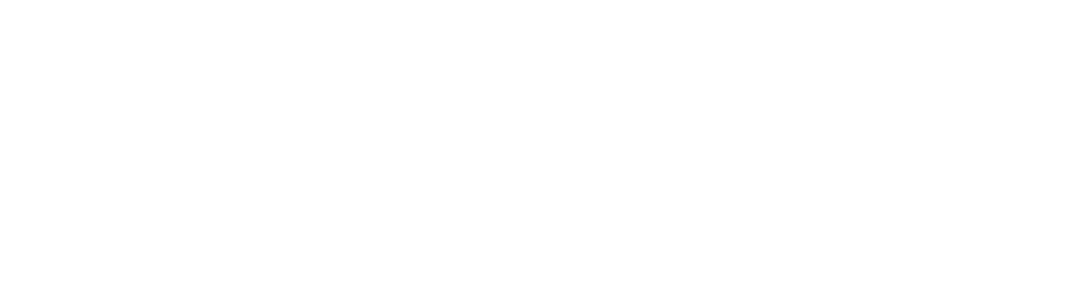
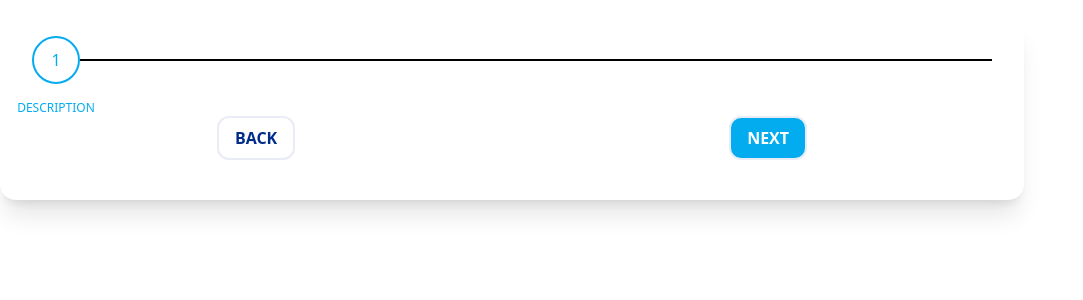
Before and after one commit to Nandeesha-web2net-developer/uddo-react-app, a React (Create React App) app in the folder Apna_clone/apna_clone/: page /posting-new-job in a window 1280 px wide. Before the commit this address had no page. Shown: the top 300 px of the page, without its empty margins (0-1083 px from the left). Built offline with nearby package versions, Linux system fonts and the light colour scheme.

Commit message:
Fourthcommit

```diff
--- a/Apna_clone/apna_clone/src/App.css
+++ b/Apna_clone/apna_clone/src/App.css
@@ -66,7 +66,7 @@
 }
 
 .acc_faq .active {
-    display: block;
+    display: flex;
 }
 
 .banner-gradient {
--- a/Apna_clone/apna_clone/src/App.js
+++ b/Apna_clone/apna_clone/src/App.js
@@ -19,6 +19,7 @@
 import DownLoadApp from './components/Pages/DownLoadApp';
 import SearchResultJobsList from './components/Pages/HomeSeachResultsPage/SearchResultJobsList';
 import SearchResultJobs from './components/Pages/HomeSeachResultsPage/SearchResultJobs';
+import MultiLevelMainForm from './components/MultiLevelForm/MultiLevelMainForm';
 const App = () => {
   return (
     <div>
@@ -42,6 +43,7 @@
           <Route path='/download-uddo-app' element={<DownLoadApp />} />
           <Route path='/serch-results' element={<SearchResultJobs />} />
           <Route path='/search-filter-jobs-list' element={<SearchResultJobsList />} />
+          <Route path='/posting-new-job' element={<MultiLevelMainForm />} />
         </Routes>
       </BrowserRouter>
     </div>
--- /dev/null
+++ b/Apna_clone/apna_clone/src/components/MultiLevelForm/MultiLevelMainForm.jsx
@@ -0,0 +1,47 @@
+import React, { useState } from 'react'
+import Stepper from './Stepper'
+import StepperControl from './StepperControl'
+import Account from './steps/Account';
+import Detail from './steps/Detail'
+import Final from './steps/Final'
+
+const MultiLevelMainForm = () => {
+
+    const [currentStep, setCurrentStep] = useState(1);
+
+    const steps = [
+        "Account Inforamation",
+        "Personal Details",
+        "Complete"
+    ];
+
+const displaySteps=(step)=>{
+    switch(step){
+case 1:
+    return <Account />
+case 2:
+    return <Detail />
+case 3:
+    return <Final />
+    default:
+    }
+}
+
+    return (
+        <div className='w-[80%] max-auto shadow-xl rounded-2xl pb-2 bg-white'>
+            {/*Stepeer*/}
+            <div className='container mt-5'>
+                <Stepper
+                steps={steps}
+                currentStep={currentStep}
+                />
+            </div>
+            {/*Navigations Controls*/}
+
+            <StepperControl />
+
+        </div>
+    )
+}
+
+export default MultiLevelMainForm
--- /dev/null
+++ b/Apna_clone/apna_clone/src/components/MultiLevelForm/Stepper.jsx
@@ -0,0 +1,59 @@
+import React, { useEffect, useRef, useState } from 'react'
+
+const Stepper = ({steps, currentStep}) => {
+const [newStep, setNewstep] = useState([]);
+const stepRef = useRef();
+
+const updateStep=(stepNumber, steps) =>{
+
+};
+
+    useEffect(()=>{
+        const stepsState = steps.map((step, index)=>
+        Object.assign({},{
+            description: step,
+            competed:false,
+            highllighted:index == 0 ? true : false,
+            selected : index == 0 ? true : false,
+                })
+        );
+        stepRef.current = stepsState;
+        const current = updateStep(currentStep -1, stepRef.current);
+    },[steps, currentStep] );
+
+
+    const displaySteps = (
+        <div className='w-full flex items-center'>
+            <div className='relative flex flex-col items-center
+            text-lightgreen'>
+                <div className='rounded-full transition duration-500 ease-in-out
+                border-lightgreen border-[2px] h-12 w-12 flex justify-center items-center'>
+                    {/*Display Number*/}1
+                </div>
+
+                <div className='absolute top-0 text-center mt-16 w-32 text-xs
+                    font-medium uppercase'>
+
+                    {/*Siplay description*/}
+
+                    description
+
+                </div>
+
+            </div>
+            <div className='flex-auto border-t-2 transition duration-500 ease-in-out'>
+
+                {/*Display line*/}
+
+
+            </div>
+        </div>
+    )
+    return (
+        <div className='mx-4 p-4 flex justify-between items-center'>
+            {displaySteps}
+        </div>
+    )
+}
+
+export default Stepper
--- /dev/null
+++ b/Apna_clone/apna_clone/src/components/MultiLevelForm/StepperControl.jsx
@@ -0,0 +1,26 @@
+import React from 'react'
+
+const StepperControl = () => {
+    return (
+        <div className='container flex justify-around mt-4 mb-8'>
+
+            {/*back button */}
+
+            <button className='bg-white text-green uppercase py-2
+        px-4 rounded-xl font-semibold cursor-pointer border-2 border-light
+        hover:bg-green hover:text-white transition duration-200 ease-in-out'>Back</button>
+
+            {/*Next button*/}
+
+            <button className='bg-lightgreen text-white uppercase py-2
+        px-4 rounded-xl font-semibold cursor-pointer border-2 border-light
+        hover:bg-green hover:text-white transition duration-200 ease-in-out'>Next</button>
+
+
+
+
+        </div>
+    )
+}
+
+export default StepperControl
--- /dev/null
+++ b/Apna_clone/apna_clone/src/components/MultiLevelForm/steps/Account.jsx
@@ -0,0 +1,9 @@
+import React from 'react'
+
+const Account = () => {
+  return (
+    <div>Account</div>
+  )
+}
+
+export default Account
--- /dev/null
+++ b/Apna_clone/apna_clone/src/components/MultiLevelForm/steps/Detail.jsx
@@ -0,0 +1,9 @@
+import React from 'react'
+
+const Detail = () => {
+  return (
+    <div>Detail</div>
+  )
+}
+
+export default Detail
--- /dev/null
+++ b/Apna_clone/apna_clone/src/components/MultiLevelForm/steps/Final.jsx
@@ -0,0 +1,9 @@
+import React from 'react'
+
+const Final = () => {
+  return (
+    <div>Final</div>
+  )
+}
+
+export default Final
--- /dev/null
+++ b/Apna_clone/apna_clone/src/components/MultiLevelForm/steps/Payment.jsx
@@ -0,0 +1,9 @@
+import React from 'react'
+
+const Payment = () => {
+  return (
+    <div>Payment</div>
+  )
+}
+
+export default Payment
--- a/Apna_clone/apna_clone/src/components/Navigation_bar/Navbar.jsx
+++ b/Apna_clone/apna_clone/src/components/Navigation_bar/Navbar.jsx
@@ -1,7 +1,7 @@
 import React, { useState } from 'react'
 import { Link, NavLink } from 'react-router-dom';
 import logo from '../../imagse/logo.png'
-import { FaBriefcase, FaMobileAlt, FaTimesCircle} from 'react-icons/fa'
+import { FaBriefcase, FaMobileAlt, FaTimesCircle, FaChevronUp } from 'react-icons/fa'
 import { FaUser } from 'react-icons/fa'
 import { FaExternalLinkAlt } from 'react-icons/fa'
 import { FaChevronDown } from 'react-icons/fa';
@@ -9,29 +9,23 @@
 
 const Navabar = () => {
 
-     const [acc, setAcc] = useState(-1)
+  const [accDrop, setAccDrop] = useState(-1);
 
-    const chnageAcc = (index_val) => {
-        if (index_val === acc) {
-            setAcc(-1)
-            return
-        }
-        setAcc(index_val)
-    }
+
 
   const [isDropdown, setDropdown] = useState(false);
 
   const toggleDropdownEnter = () => {
-    setDropdown(true);  // Open the dropdown when hovering
+    setDropdown(true);
   };
 
   const toggleDropdownLeave = () => {
-    setDropdown(false); // Close the dropdown when hover ends
+    setDropdown(false);
   };
 
   return (
     <>
-      <nav className='relative sm:hidden md:flex h-16 items-center justify-between w-full sm:px-4 md:px-10'>
+      <nav className='relative flex h-16 items-center justify-between w-full sm:px-4 md:px-10'>
         <div className='flex w-[40%]'>
 
           <Link to='/' className='navbar-logo pr-10 w-[33.333%]'>
@@ -65,18 +59,39 @@
         </div>
       </nav>
 
-
+      {/*
       <nav className='bg-white w-[100%]'>
         <div>
           <div className='flex flex-row items-center justify-between px-4'>
             <Link to='/'><img src={logo} alt="" className='w-[140px]' /></Link>
-           <span className='text-[20px] text-darkviolet'><FaTimesCircle/></span>
+            <span className='text-[20px] text-darkviolet'><FaTimesCircle /></span>
           </div>
           <div className='px-4 py-2'>
-            <NavLink to="/jobDetails" className='flex  items-center gap-2 text-base font-medium text-dark font-family-roboto hover:text-green'>
-              <span><FaBriefcase /></span>   <div className='w-full flex items-center justify-between text-[14px]'><span>Jobs </span>    <FaChevronDown /></div>
-            </NavLink>
-
+            <div className='acc_faq' onClick={() => toggleAccordion(1)}>
+              <NavLink className='flex items-center gap-2 text-base font-medium text-dark hover:text-green'>
+                <FaBriefcase />
+                <div className='w-full flex justify-between text-[14px]'>
+                  <span>Jobs</span>
+                  {acc === 1 ? <FaChevronUp /> : <FaChevronDown />}
+                </div>
+              </NavLink>
+              {acc === 1 && (
+                <div className='px-4 py-2'>
+                  <div className='flex justify-between' onClick={() => toggleAccordionDrop(1)}>
+                    Job Type
+                    {accDrop === 1 ? <FaChevronUp /> : <FaChevronDown />}
+                  </div>
+                  {accDrop === 1 && (
+                    <div className='pl-4'>
+                      <p>Work from home</p>
+                      <p>Freelance</p>
+                      <p>Full-time</p>
+                      <p>Part-time</p>
+                    </div>
+                  )}
+                </div>
+              )}
+            </div>
           </div>
           <div className='px-4 py-2'>
             <NavLink to="/jobDetails" className='flex  items-center gap-2 text-base font-medium text-dark font-family-roboto hover:text-green'>
@@ -89,7 +104,7 @@
             </NavLink>
           </div>
         </div>
-      </nav>
+      </nav> */}
 
 
     </>
--- a/Apna_clone/apna_clone/tailwind.config.js
+++ b/Apna_clone/apna_clone/tailwind.config.js
@@ -33,10 +33,10 @@
     },
 
     screens: {
-      'sm': '400px',
+      'sm': '300px',
       // => @media (min-width: 640px) { ... }
 
-      'md': '768px',
+      'md': '800px',
       // => @media (min-width: 768px) { ... }
 
       'lg': '992px',
```
